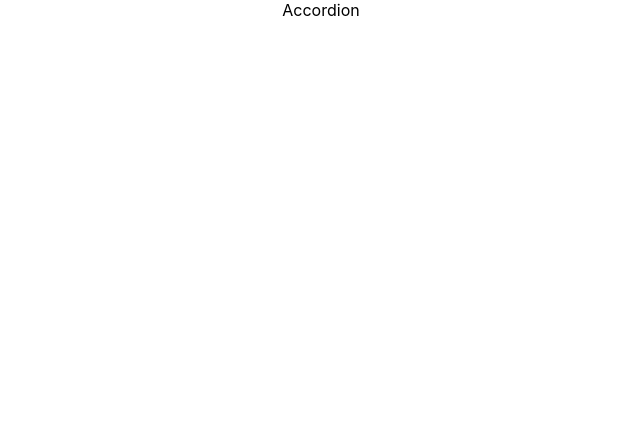
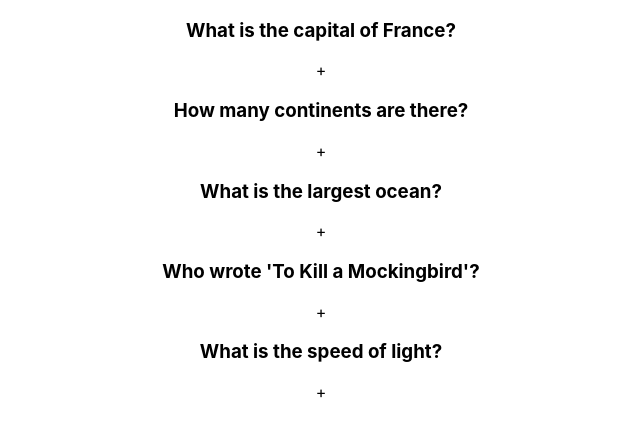
Before and after one commit to KayokwaC/project25, a React (Create React App) app in the folder reactproject25/: page / in a window 1280 px wide. Shown: the top 436 px of the page, without its empty margins (319-959 px from the left). Built offline with nearby package versions, Linux system fonts and the light colour scheme.

Commit message:
display raw data

```diff
--- a/reactproject25/src/components/accordion/index.jsx
+++ b/reactproject25/src/components/accordion/index.jsx
@@ -1,6 +1,25 @@
 
+import { useState } from 'react';
+import data from './data';
 
 export default function Accordion() {
-return <div>Accordion</div>
+const [selected, setSelected] = useState(null);
+
+return <div className='wrapper'>
+    <div className='accordion'>
+        {
+            data && data.length>0? (
+                data.map((item, index) => (
+                    <div className='item'>
+                        <div className='title'>
+                            <h3>{item.question}</h3>
+                            <span>+</span>
+                        </div>
+                        </div>
+
+            ))) :(<div>No data found</div>)
+        }
+    </div>
+</div>
 
 }
```
